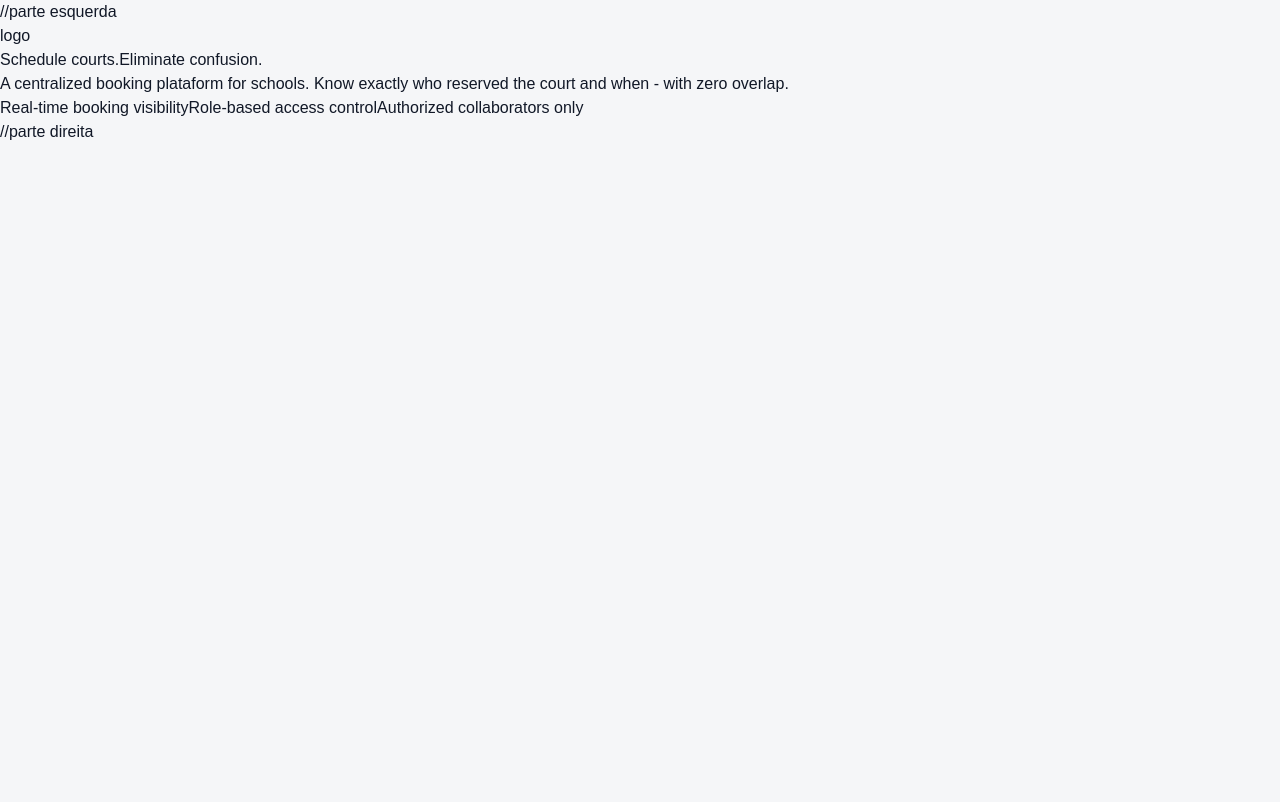
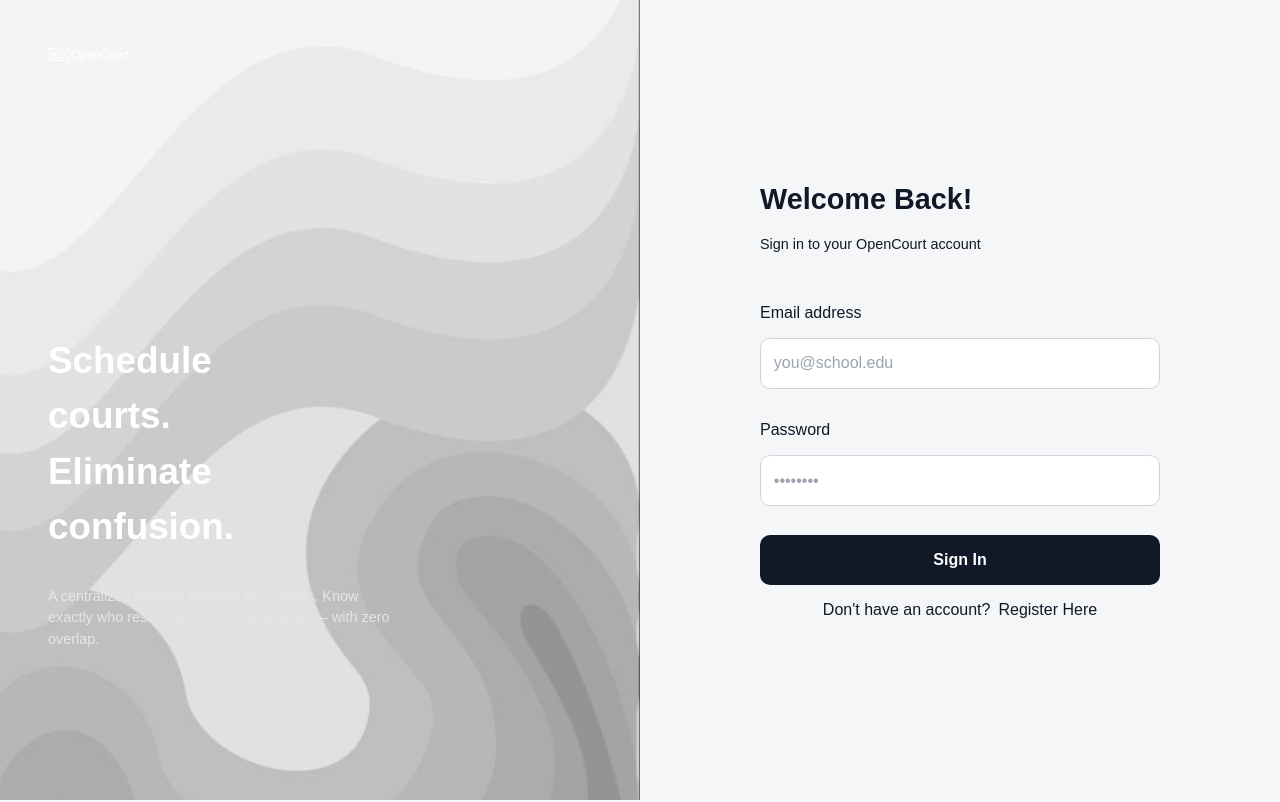
Before and after one commit to OpenCourtApp/OpenCourtApp-Web, a Next.js app: page /login in a window 1280 px wide. Shown: the top 802 px of the page. Built offline with nearby package versions, Linux system fonts and the light colour scheme.

Commit message:
w.i.p - Implementação da tela de login

```diff
--- /dev/null
+++ b/src/app/(auth)/login/login.module.css
@@ -0,0 +1,111 @@
+.container {
+    display: flex;
+    flex-direction: row;
+}
+
+.aside {
+    display: flex;
+    flex-direction: column;
+    padding: 3rem;
+    width: 50%;
+    height: 100vh;
+    background-image: url("/teste-fundo.jpg");
+    background-size: cover;
+    background-position: center;
+}
+
+.main {
+    position: relative;
+    display: flex;
+    justify-content: center;
+    align-items: center;
+    width: 50%;
+    height: 100vh;
+    padding: 3rem;
+}
+
+.ellipse {
+    display: flex;
+    flex-direction: column;
+    justify-content: left;
+    margin-bottom: 1rem;
+    gap: 2rem;
+}
+
+.ellipse2 {
+    display: flex;
+    flex-direction: column;
+    gap: 1rem;
+    font-size: 0.8rem;
+    color: #e7e6e6;
+}
+
+.impactPhrase {
+    font-size: 2.3rem;
+    font-weight: bold;
+    text-align: left;
+    width: 50%;
+    color: #ffffff;
+}
+
+.description {
+    font-size: 0.9rem;
+    text-align: left;
+    align-self: flex-start;
+    margin-bottom: 17rem;
+    width: 65%;
+    color: #e7e6e6;
+}
+
+.subtitle {
+    font-size: 0.9rem;
+    text-align: left;
+    align-self: flex-start;
+    margin-bottom: 2rem;
+}
+
+.title {
+    display: flex;
+    font-size: 1.8rem;
+    font-weight: bold;
+}
+
+.form {
+    display: flex;
+    flex-direction: column;
+    gap: 0.8rem;
+    width: 100%;
+    max-width: 400px;
+}
+
+.signupText {
+    display: flex;
+    align-items: center;
+    justify-content: center;
+    gap: 0.5rem;
+}
+
+.signupLink {
+    text-decoration: none;
+    color: var(--foreground);
+}
+
+.input {
+    padding: 0.8rem;
+    margin-bottom: 1rem;
+    border: 1px solid #d1d5db;
+    border-radius: 10px;
+    background-color: #ffffff;
+}
+
+.input::placeholder {
+    color: #9ca3af;
+}
+
+.logomarca {
+    width: 15%;
+    height: auto;
+    margin-bottom: 17rem;
+    align-items: center;
+    justify-content: start;
+}
--- a/src/app/(auth)/login/page.js
+++ b/src/app/(auth)/login/page.js
@@ -1,27 +1,71 @@
-export default function loginScreen() {
+'use client';
+
+import styles from './login.module.css';
+import { Button } from '../../../components/Button';
+import { useRouter } from 'next/navigation';
+import { useState, useEffect } from 'react';
+
+export default function LoginScreen() {
+    const router = useRouter();
+    const [isLoading, setIsLoading] = useState(true);
+    const [password, setPassword] = useState('');
+    const [email, setEmail] = useState('');
+    useEffect(() => {
+        // Simula um carregamento de autenticação
+        setTimeout(() => {
+            setIsLoading(false);
+        }, 1000);
+    }, []);
+    if (isLoading) {
+        return (
+            <div className={styles.loadingContainer}>
+                <p className={styles.loadingText}>Loading...</p>
+            </div>
+        );
+    }
     return (
-        <div>
-            <main>//parte esquerda
-                <div>logo</div>
+        <div className={styles.container}>
+            {/* parte esquerda */}
+            <aside className={styles.aside}>
+                <img src="/teste-logomarca.svg" alt="Logomarca" className={styles.logomarca} />
+                <div className={styles.ellipse}>
+                    <p className={styles.impactPhrase}>Schedule courts. Eliminate confusion.</p>
+                    <p className={styles.description}>A centralized booking platform for schools. Know exactly who reserved the court and when — with zero overlap.</p>
+                </div>
+                <div className={styles.ellipse2}>
+                    <p>Real-time booking visibility</p>
+                    <p>Role-based access control</p>
+                    <p>Authorized collaborators only</p>
+                </div>
+            </aside>
 
-                <div>
-                    <div>
-                        <text>Schedule courts.</text>
-                        <text>Eliminate confusion.</text>
-                    </div>
-
-                    <text>A centralized booking plataform for schools. Know exactly who reserved the court and when - with zero overlap.</text>
-                </div>
-
-                <div>
-                    <text>Real-time booking visibility</text>
-                    <text>Role-based access control</text>
-                    <text>Authorized collaborators only</text>
-                </div>
-            </main>
-
-            <main>//parte direita
-
+            {/* parte direita */}
+            <main className={styles.main}>
+                <form className={styles.form} onSubmit={(e) => {
+                    e.preventDefault();
+                    router.push('/dashboard');
+                }}>
+                    <p className={styles.title}>Welcome Back!</p>
+                    <p className={styles.subtitle}>Sign in to your OpenCourt account</p>
+                    <p>Email address</p>
+                    <input
+                        type="email"
+                        placeholder="you@school.edu"
+                        className={styles.input}
+                        value={email}
+                        onChange={(e) => setEmail(e.target.value)}
+                    />
+                    <p>Password</p>
+                    <input
+                        type="password"
+                        placeholder="••••••••"
+                        className={styles.input}
+                        value={password}
+                        onChange={(e) => setPassword(e.target.value)}
+                    />
+                    <Button type="submit">Sign In</Button>
+                    <p className={styles.signupText}>Don't have an account?<a href="/register" className={styles.signupLink}>Register Here</a></p>
+                </form>
             </main>
         </div>
     );
```
